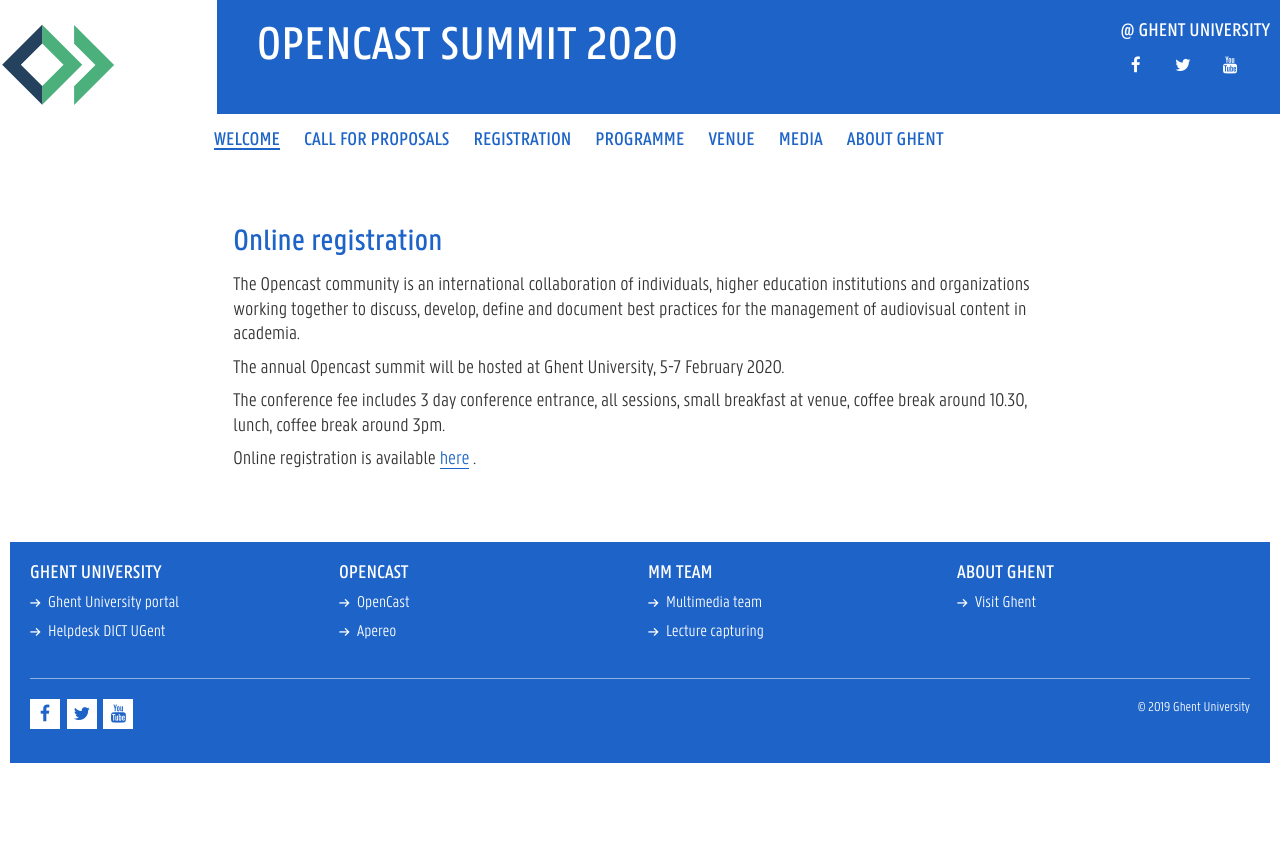
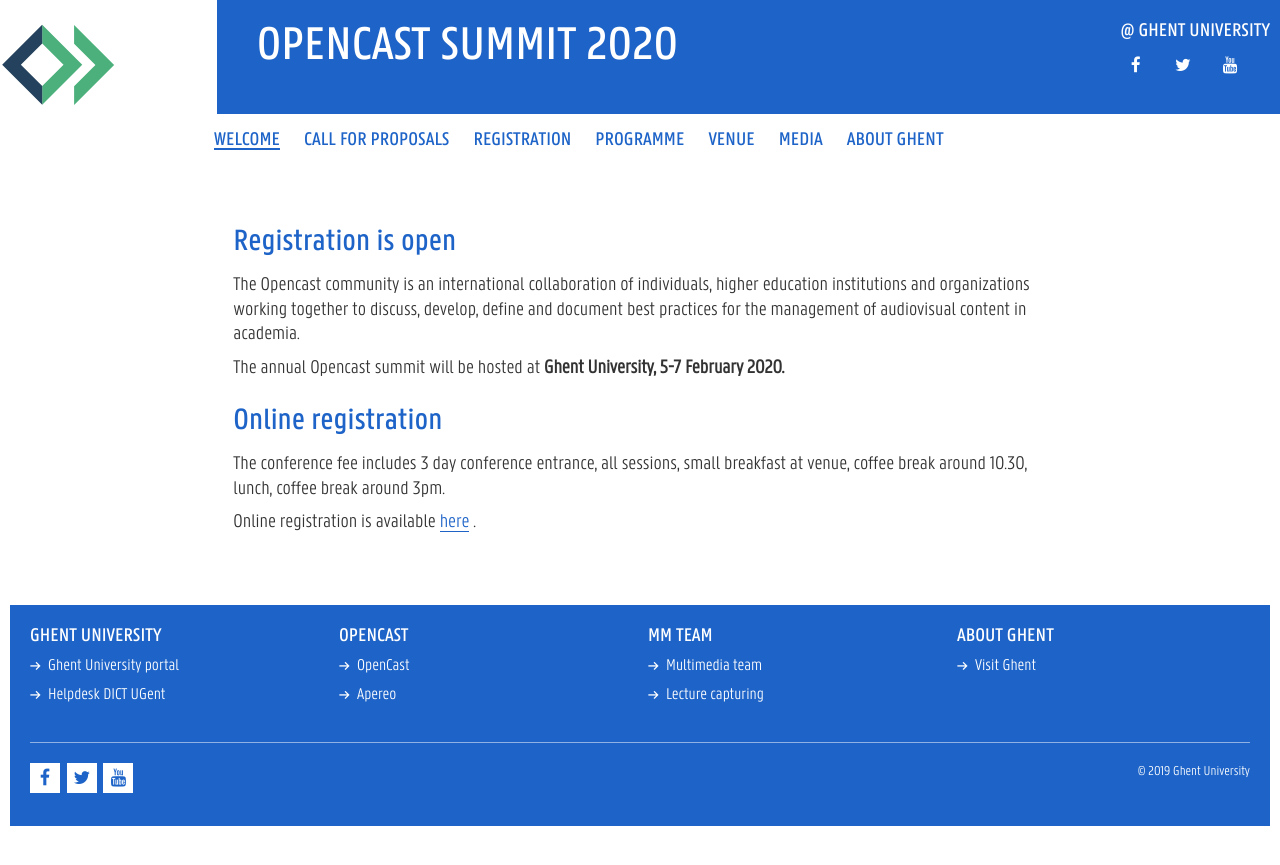
Before and after one commit to mm-dict/oc2020, a Jekyll site: the page built from registration.html, in a window 1280 px wide. Shown: the top 865 px of the page. Built offline with Jekyll 4.4.1, drawn with Linux system fonts in a browser that asks for light colours; a script that is not in the unit is left out.

Commit message:
added some layout to registration page

```diff
--- a/registration.html
+++ b/registration.html
@@ -2,13 +2,14 @@
 layout: default
 title: Registration
 ---
-<h2>Online registration</h2>
+<h2>Registration is open</h2>
 <p>The Opencast community is an international collaboration of individuals,
   higher education institutions and organizations working together to discuss,
   develop, define and document best practices for the management of audiovisual content in academia.</p>
 
-<p>The annual Opencast summit will be hosted at Ghent University, 5-7 February 2020.</p>
+<p>The annual Opencast summit will be hosted at <b>Ghent University, 5-7 February 2020.</b></p>
 
+<h2>Online registration</h2>
 <p>The conference fee includes 3 day conference entrance, all sessions, small breakfast at venue, coffee break around 10.30, lunch, coffee break around 3pm.</p>
 
 
```
